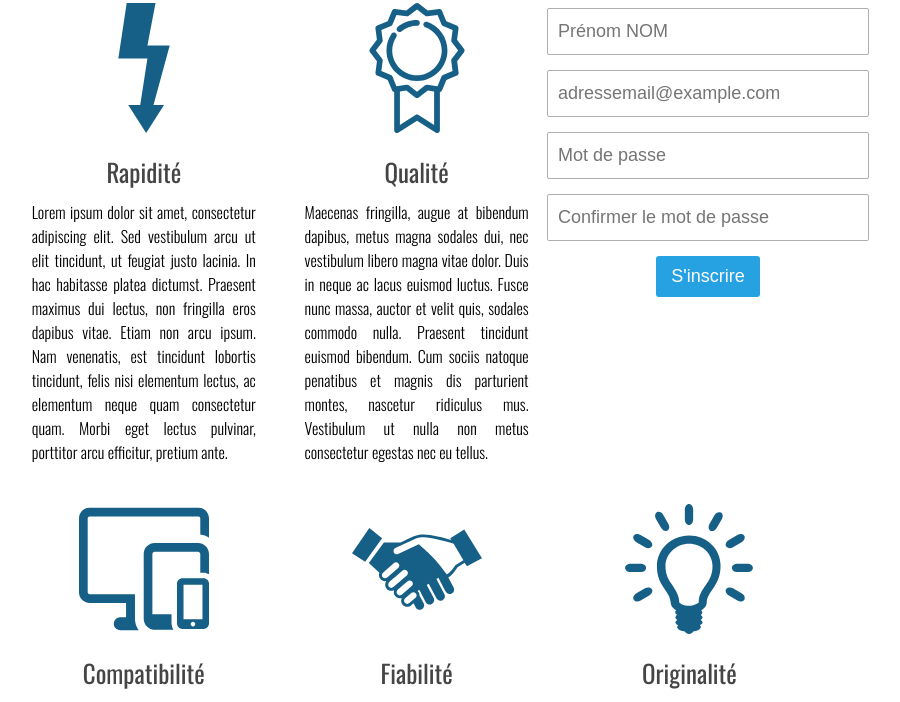
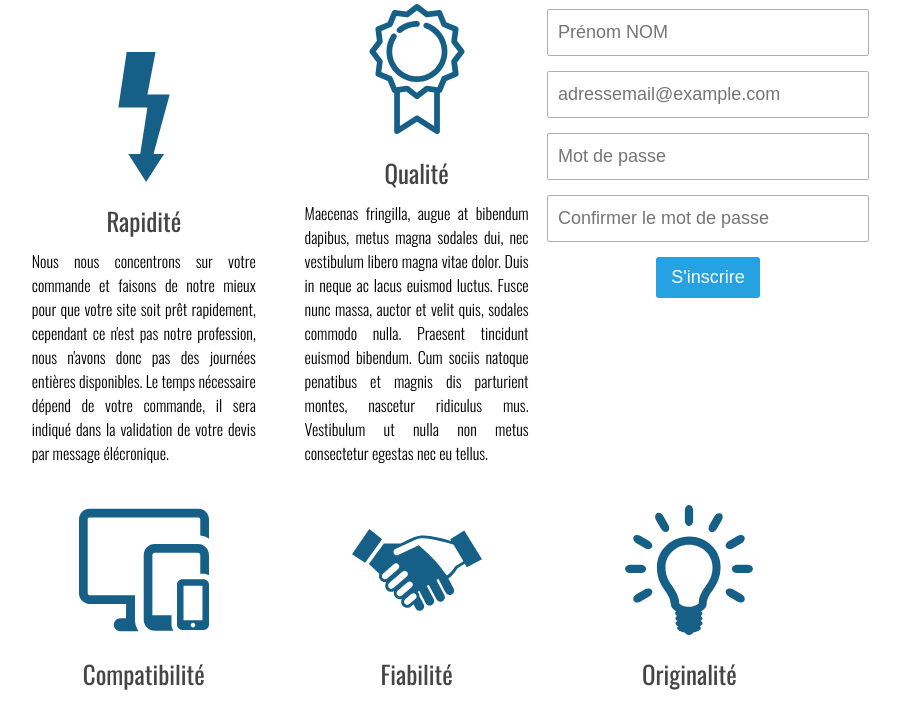
Before and after one commit to CheeseParty/NoobWeb, a PHP site: page / in a window 1280 px wide. Shown: the part 642-1344 px from the top of the page, without its empty margins (205-1105 px from the left). Run offline with PHP 8.4, Linux system fonts and the light colour scheme.

Commit message:
.dd
sdqs

```diff
--- a/index.php
+++ b/index.php
@@ -53,7 +53,7 @@
             <div class="box">
                 <img class="boximg" src="speed2.svg" alt="speedimgnoobweb">
                 <p class="boxtitle">Rapidité</p>
-                <p class="boxtext">Lorem ipsum dolor sit amet, consectetur adipiscing elit. Sed vestibulum arcu ut elit tincidunt, ut feugiat justo lacinia. In hac habitasse platea dictumst.                  Praesent maximus dui lectus, non fringilla eros dapibus vitae. Etiam non arcu ipsum. Nam venenatis, est tincidunt lobortis tincidunt, felis nisi elementum lectus, ac                           elementum neque quam consectetur quam. Morbi eget lectus pulvinar, porttitor arcu efficitur, pretium ante. </p>
+                <p class="boxtext">Nous nous concentrons sur votre commande et faisons de notre mieux pour que votre site soit prêt rapidement, cependant ce n'est pas notre profession, nous                   n'avons donc pas des journées entières disponibles. Le temps nécessaire dépend de votre commande, il sera indiqué dans la validation de votre devis par message élécronique.                 </p>
             </div>
 
             <div class="box">
--- a/style.css
+++ b/style.css
@@ -20,8 +20,7 @@ li{
     height: 75px;
     line-height: 75px;
     background-color: #EAEAEA/*#f4f4f4*/;
-
-    border-bottom:1px #494949;
+    border-bottom:1px solid #CACACA;
 }
 #topbarcontent {
     width:70%;
```
